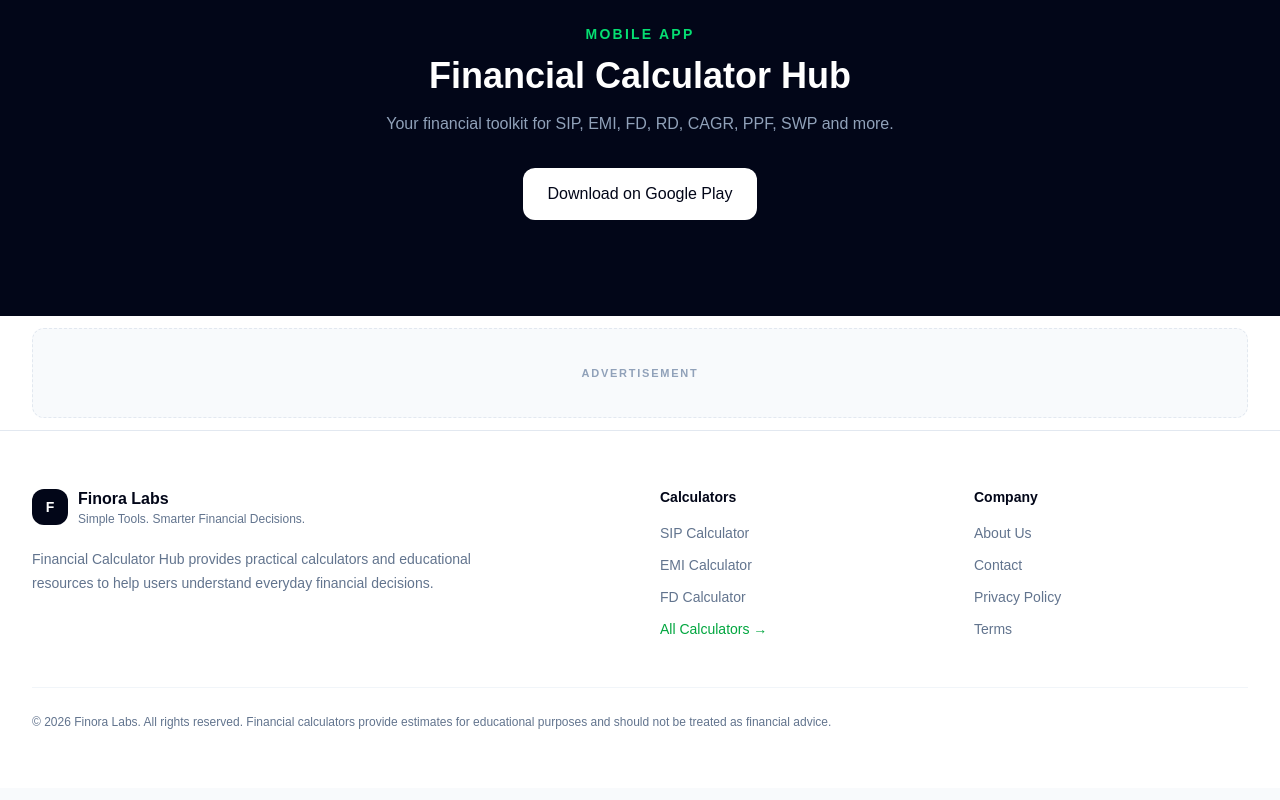
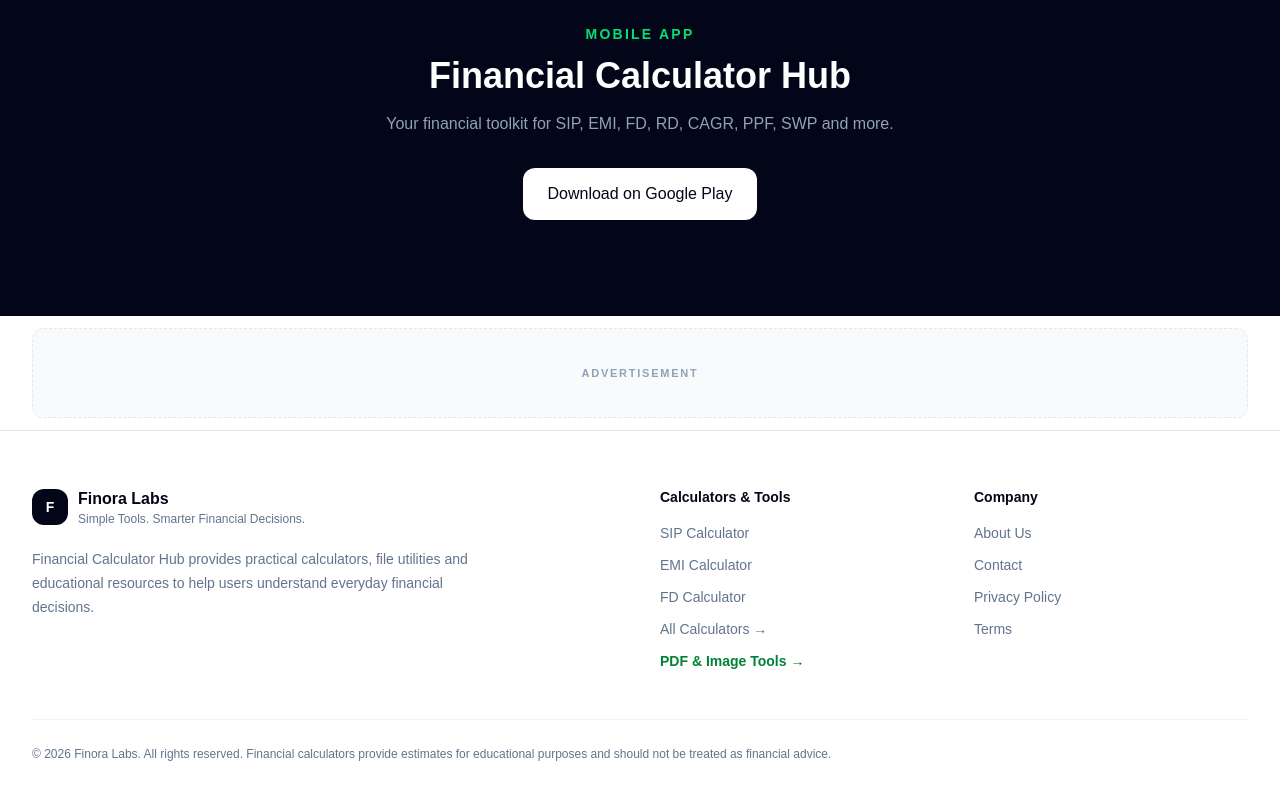
Before and after one commit to preetik-max/financial-calculator-hub-web, a Next.js app: page / in a window 1280 px wide. Shown: the part 1863-2663 px from the top of the page. Built offline with nearby package versions, Linux system fonts and the light colour scheme; no server answers.

Commit message:
Add PDF and image tools to site footer

```diff
--- a/src/components/layout/footer.tsx
+++ b/src/components/layout/footer.tsx
@@ -7,107 +7,32 @@
         <div className="grid gap-10 md:grid-cols-4">
           <div className="md:col-span-2">
             <div className="flex items-center gap-2.5">
-              <span className="flex h-9 w-9 items-center justify-center rounded-xl bg-slate-950 text-sm font-bold text-white">
-                F
-              </span>
-
-              <div>
-                <div className="font-bold text-slate-950">
-                  Finora Labs
-                </div>
-                <div className="text-xs text-slate-500">
-                  Simple Tools. Smarter Financial Decisions.
-                </div>
-              </div>
+              <span className="flex h-9 w-9 items-center justify-center rounded-xl bg-slate-950 text-sm font-bold text-white">F</span>
+              <div><div className="font-bold text-slate-950">Finora Labs</div><div className="text-xs text-slate-500">Simple Tools. Smarter Financial Decisions.</div></div>
             </div>
-
-            <p className="mt-5 max-w-md text-sm leading-6 text-slate-500">
-              Financial Calculator Hub provides practical calculators and
-              educational resources to help users understand everyday
-              financial decisions.
-            </p>
+            <p className="mt-5 max-w-md text-sm leading-6 text-slate-500">Financial Calculator Hub provides practical calculators, file utilities and educational resources to help users understand everyday financial decisions.</p>
           </div>
-
           <div>
-            <h3 className="text-sm font-semibold text-slate-950">
-              Calculators
-            </h3>
-
+            <h3 className="text-sm font-semibold text-slate-950">Calculators & Tools</h3>
             <div className="mt-4 space-y-3">
-              <Link
-                href="/calculators/sip"
-                className="block text-sm text-slate-500 hover:text-slate-950"
-              >
-                SIP Calculator
-              </Link>
-
-              <Link
-                href="/calculators/emi"
-                className="block text-sm text-slate-500 hover:text-slate-950"
-              >
-                EMI Calculator
-              </Link>
-
-              <Link
-                href="/calculators/fd"
-                className="block text-sm text-slate-500 hover:text-slate-950"
-              >
-                FD Calculator
-              </Link>
-
-              <Link
-                href="/calculators"
-                className="block text-sm font-medium text-green-600 hover:text-green-700"
-              >
-                All Calculators →
-              </Link>
+              <Link href="/calculators/sip" className="block text-sm text-slate-500 hover:text-slate-950">SIP Calculator</Link>
+              <Link href="/calculators/emi" className="block text-sm text-slate-500 hover:text-slate-950">EMI Calculator</Link>
+              <Link href="/calculators/fd" className="block text-sm text-slate-500 hover:text-slate-950">FD Calculator</Link>
+              <Link href="/calculators" className="block text-sm text-slate-500 hover:text-slate-950">All Calculators →</Link>
+              <Link href="/tools" className="block text-sm font-semibold text-green-700 hover:text-green-800">PDF & Image Tools →</Link>
             </div>
           </div>
-
           <div>
-            <h3 className="text-sm font-semibold text-slate-950">
-              Company
-            </h3>
-
+            <h3 className="text-sm font-semibold text-slate-950">Company</h3>
             <div className="mt-4 space-y-3">
-              <Link
-                href="/about"
-                className="block text-sm text-slate-500 hover:text-slate-950"
-              >
-                About Us
-              </Link>
-
-              <Link
-                href="/contact"
-                className="block text-sm text-slate-500 hover:text-slate-950"
-              >
-                Contact
-              </Link>
-
-              <Link
-                href="/privacy"
-                className="block text-sm text-slate-500 hover:text-slate-950"
-              >
-                Privacy Policy
-              </Link>
-
-              <Link
-                href="/terms"
-                className="block text-sm text-slate-500 hover:text-slate-950"
-              >
-                Terms
-              </Link>
+              <Link href="/about" className="block text-sm text-slate-500 hover:text-slate-950">About Us</Link>
+              <Link href="/contact" className="block text-sm text-slate-500 hover:text-slate-950">Contact</Link>
+              <Link href="/privacy" className="block text-sm text-slate-500 hover:text-slate-950">Privacy Policy</Link>
+              <Link href="/terms" className="block text-sm text-slate-500 hover:text-slate-950">Terms</Link>
             </div>
           </div>
         </div>
-
-        <div className="mt-12 border-t border-slate-100 pt-6">
-          <p className="text-xs leading-5 text-slate-500">
-            © {new Date().getFullYear()} Finora Labs. All rights reserved.
-            Financial calculators provide estimates for educational purposes
-            and should not be treated as financial advice.
-          </p>
-        </div>
+        <div className="mt-12 border-t border-slate-100 pt-6"><p className="text-xs leading-5 text-slate-500">© {new Date().getFullYear()} Finora Labs. All rights reserved. Financial calculators provide estimates for educational purposes and should not be treated as financial advice.</p></div>
       </div>
     </footer>
   );
```
